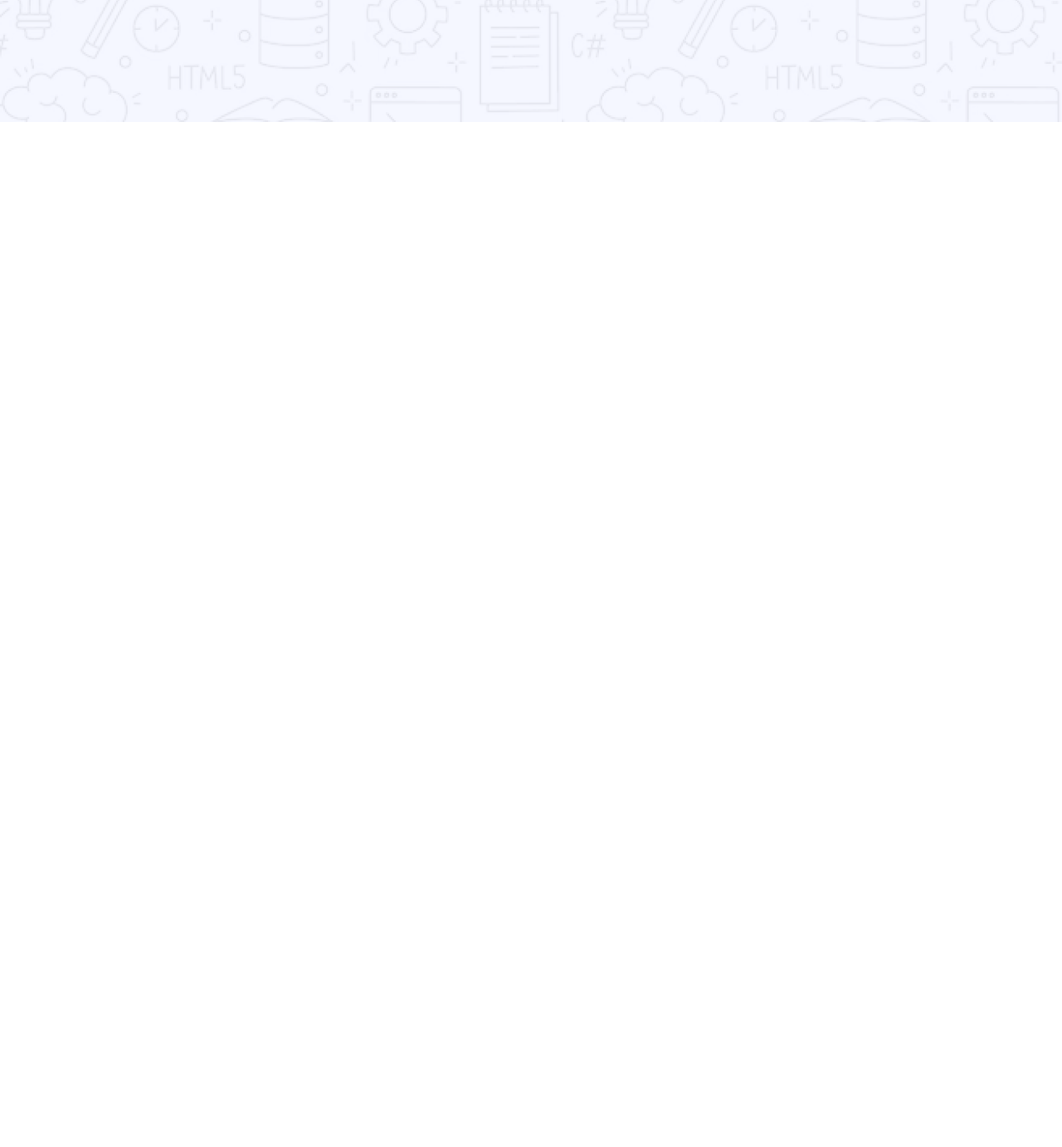
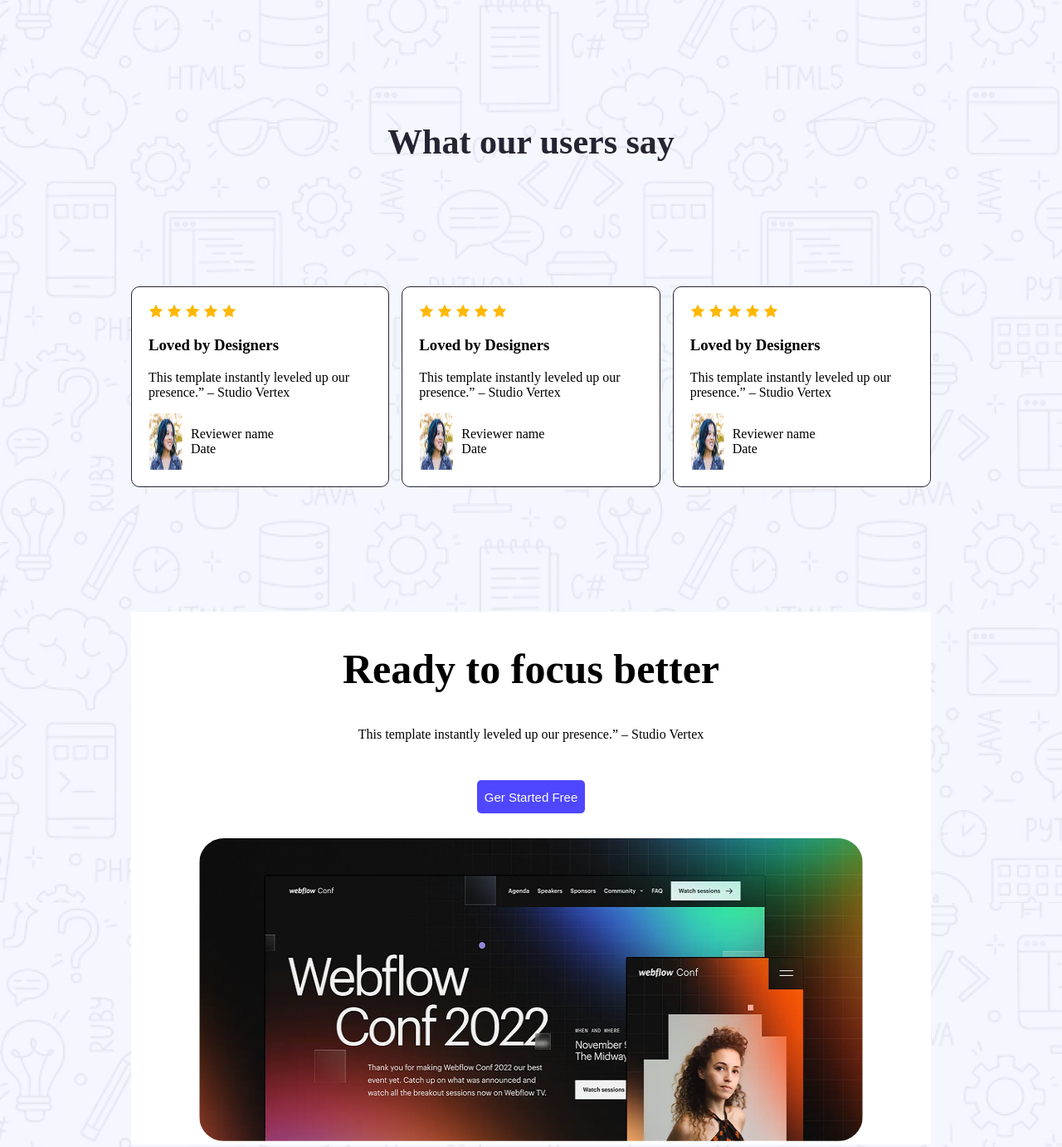
Before and after one commit to morshedalom5675/assignment-for-logo, a plain HTML site: page index.html in a window 1280 px wide. Shown: the part 1520-2902 px from the top of the page at 83% size. Before the commit the page ends 1667 px from the top, so only its background shows below. Drawn offline with Linux system fonts and the light colour scheme.

Commit message:
assignment form box

```diff
--- a/index.html
+++ b/index.html
@@ -50,7 +50,75 @@
                 </div>
                 </div>
             </section>
+        <section>
+            <div>
+                <h2 class="user-say">What our users say</h2>
+                <div class="full-revieo">
+                    <div class="reviewer-card">
+                        <img src="./icon-star.png" alt="loading">
+                        <img src="./icon-star.png" alt="loading">
+                        <img src="./icon-star.png" alt="loading">
+                        <img src="./icon-star.png" alt="loading">
+                        <img src="./icon-star.png" alt="loading">
+                        <h3>Loved by Designers</h3>
+                        <p> This template instantly leveled up our <br> presence.” – Studio Vertex</p>
+                        <div class="viewer">
+                        <img src="./avatar.png" alt="loading" >
+                        <p>Reviewer name <br> Date</p>
+                        </div>
+                    </div>
+                    <div class="reviewer-card">
+                        <img src="./icon-star.png" alt="loading">
+                        <img src="./icon-star.png" alt="loading">
+                        <img src="./icon-star.png" alt="loading">
+                        <img src="./icon-star.png" alt="loading">
+                        <img src="./icon-star.png" alt="loading">
+                        <h3>Loved by Designers</h3>
+                        <p> This template instantly leveled up our <br> presence.” – Studio Vertex</p>
+                        <div class="viewer">
+                        <img src="./avatar.png" alt="loading" >
+                        <p>Reviewer name <br> Date</p>
+                        </div>
+                    </div>
+                    <div class="reviewer-card">
+                        <img src="./icon-star.png" alt="loading">
+                        <img src="./icon-star.png" alt="loading">
+                        <img src="./icon-star.png" alt="loading">
+                        <img src="./icon-star.png" alt="loading">
+                        <img src="./icon-star.png" alt="loading">
+                        <h3>Loved by Designers</h3>
+                        <p> This template instantly leveled up our <br> presence.” – Studio Vertex</p>
+                        <div class="viewer">
+                        <img src="./avatar.png" alt="loading" >
+                        <p>Reviewer name <br> Date</p>
+                        </div>
+                    </div>
+                </div>
+            </div>
+        </section>
+        <section>
+            <div class="focus">
+                <h1>Ready to focus better</h1>
+                <p>This template instantly leveled up our presence.” – Studio Vertex</p>
+                <button>Ger Started Free</button>
+                <br>
+                <img src="./wc-big.png" alt="loading">
+            </div>
+        </section>
+        <section>
+            <div>
+                <h1>Let’s Get in <br> Touch</h1>
+                <form>
+                    <label for="email">Email</label> <br>
+                    <input type="email" name="Email" id="email" placeholder="example@email.com"><br>
+                     <label for="name">Name</label> <br>
+                     <input type="name" id="Name" placeholder="Full name"><br>
+                     <label for="message">Message</label> <br>
+                     <textarea name="message" id="message" cols="30" rows="10" placeholder="write your message...."></textarea>
 
+                </form>
+            </div>
+        </section>
     </main>
     <footer>
 
--- a/styls/index.css
+++ b/styls/index.css
@@ -10,7 +10,7 @@
     margin: 50px;
 }
 
-  div h2{
+  .logo h2{
   width: 99px;
   height: 51px;
   color: #4E47FF;
@@ -103,3 +103,49 @@ div button{
    width: 160px;
    height: 24px;
 }
+.user-say{
+    font-size: 42px;
+    font-weight: bold;
+    color: #252432;
+    text-align: center;
+}
+
+.viewer{
+    display: flex;
+    gap: 10px;
+
+}
+.reviewer-card{
+     width: 600px;
+     height: 200px;
+     padding: 20px;
+     background-color: #FFFFFF;
+     border: 1px solid #252432;
+     box-shadow: 5px;
+     border-radius: 10px;
+}
+
+.full-revieo{
+    display: flex;
+    margin: 150px;
+    gap: 15px;
+}
+.focus{
+    text-align: center;
+    justify-content: center;
+    background-color: #FFFFFF;
+    margin: 137px 150px;
+
+}
+.focus h1{
+    padding-top: 40px;
+    font-size: 50px;
+    font-weight: bold;
+    color: #000;
+
+}
+.focus img{
+    width: 800px;
+    height: 365px;
+    border-radius: 30px;
+}
```
Also changed, not shown: avatar.png (added), icon-star.png (added), wc-big.png (added).
